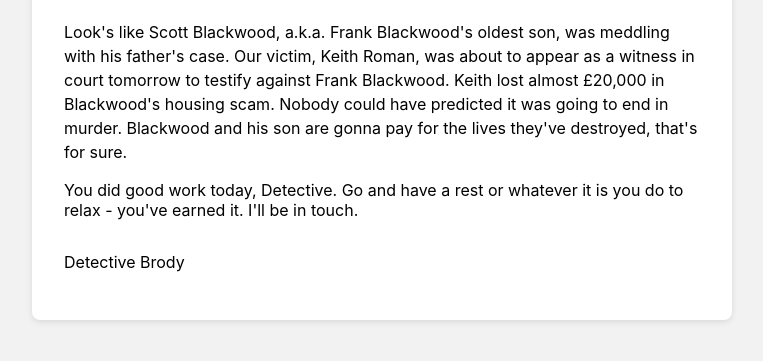
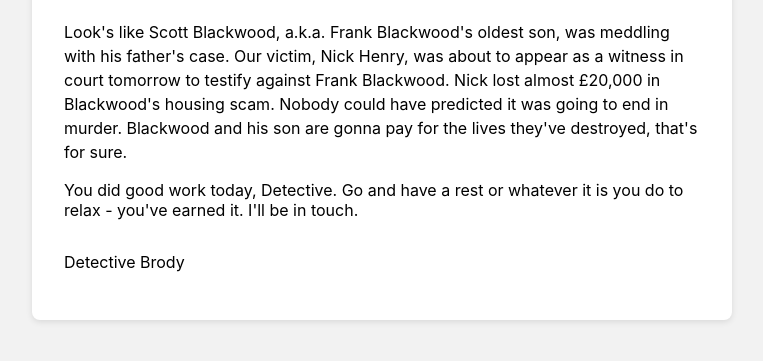
Before and after one commit to zoekclegg/paperalibi, a plain HTML site: page redHerringExpress/form_four_success.html in a window 1280 px wide. Shown: the part 321-682 px from the top of the page, without its empty margins (258-1021 px from the left). Drawn offline with Linux system fonts and the light colour scheme.

Commit message:
Update victim name

```diff
--- a/redHerringExpress/form_four_success.html
+++ b/redHerringExpress/form_four_success.html
@@ -16,8 +16,8 @@
             <h1>Nice work, Detective.</h1>
             <p>Look's like Scott Blackwood, a.k.a. Frank Blackwood's oldest son, was meddling with his father's case.
                 Our
-                victim, Keith Roman, was about to appear as a witness in court tomorrow to testify against Frank
-                Blackwood. Keith lost almost £20,000 in Blackwood's housing scam. Nobody could have predicted it was
+                victim, Nick Henry, was about to appear as a witness in court tomorrow to testify against Frank
+                Blackwood. Nick lost almost £20,000 in Blackwood's housing scam. Nobody could have predicted it was
                 going to end in murder. Blackwood and his son are gonna pay for the lives they've destroyed, that's for
                 sure.</p>
 
```
